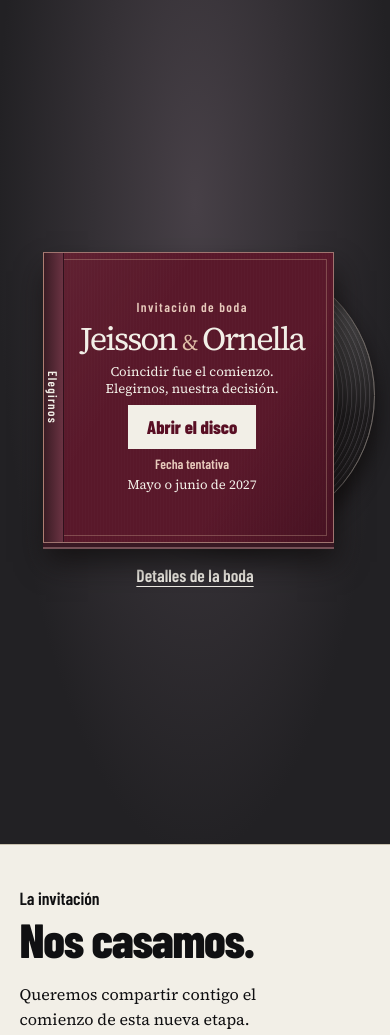
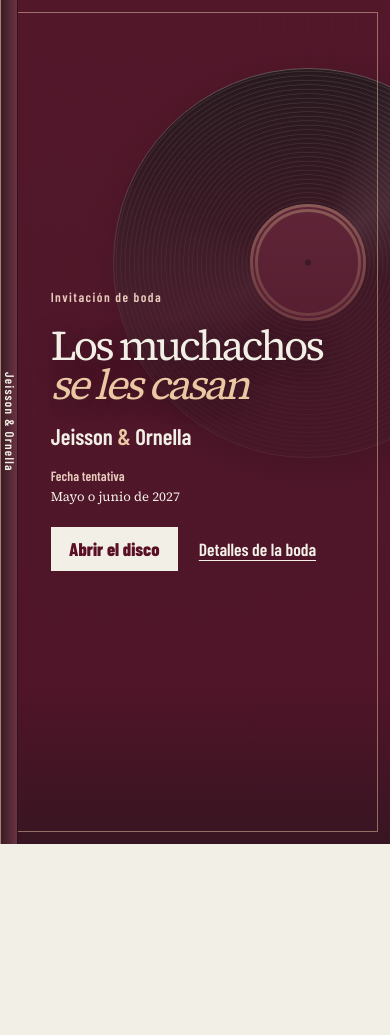
Before and after one commit to cataplum1414/elegirnos-2027, a plain HTML site: page index.html in a window 390 px wide. Shown: the top 1035 px of the page. After the commit the page ends 844 px from the top, so only its background shows below. Drawn offline with Linux system fonts and the light colour scheme.

Commit message:
feat: convierte la invitación en portada, cancionero y contraportada

```diff
--- a/index.html
+++ b/index.html
@@ -6,22 +6,24 @@
     <meta name="theme-color" content="#101012">
     <meta name="robots" content="noindex, nofollow">
     <meta name="description" content="Invitación de boda de Jeisson y Ornella.">
-    <title>Jeisson &amp; Ornella | Invitación de boda</title>
+    <title>Los muchachos se les casan | Jeisson &amp; Ornella</title>
     <script>
       const invitation = document.documentElement;
       const localPreview = ["localhost", "127.0.0.1", "[::1]"].includes(location.hostname)
         && new URLSearchParams(location.search).has("previa");
       if (localPreview || invitation.dataset.invitationEdition === "private") {
         invitation.dataset.weddingMedia = "";
-        if (!location.hash) {
-          invitation.dataset.introPending = "";
-          setTimeout(() => invitation.removeAttribute("data-intro-pending"), 6000);
-        }
       }
     </script>
     <link rel="icon" type="image/svg+xml" href="./favicon.svg">
     <link rel="stylesheet" href="./styles.css">
     <script type="module" src="./src/main.js"></script>
+    <noscript>
+      <style>
+        #celebracion[hidden] { display: block !important; }
+        .cover__entry, .back-cover__nav a[href="#historia"] { display: none; }
+      </style>
+    </noscript>
   </head>
   <body>
     <a class="skip-link" href="#contenido">Saltar al contenido</a>
@@ -45,27 +47,27 @@
           <div class="cover__object">
             <span class="cover__record" aria-hidden="true"></span>
             <div class="cover__copy">
-              <span class="cover__spine" aria-hidden="true">Elegirnos</span>
+              <span class="cover__spine" aria-hidden="true">Jeisson &amp; Ornella</span>
               <p class="cover__edition">Invitación de boda</p>
-              <h1 class="cover__title" id="cover-title">Jeisson <span>&amp;</span> Ornella</h1>
-              <p class="cover__dedication">Coincidir fue el comienzo.<br>Elegirnos, nuestra decisión.</p>
+              <h1 class="cover__title" id="cover-title">Los muchachos <span>se les casan</span></h1>
+              <p class="cover__duo">Jeisson <span>&amp;</span> Ornella</p>
+              <p class="cover__date"><span>Fecha tentativa</span> Mayo o junio de 2027</p>
+              <div class="cover__actions">
                 <a class="cover__entry" href="#historia" aria-controls="historia">Abrir el disco</a>
-              <p class="cover__date"><span>Fecha tentativa</span> Mayo o junio de 2027</p>
+                <a class="cover__album-link" href="#celebracion">Detalles de la boda</a>
               </div>
             </div>
-          <div class="cover__actions">
-            <a class="cover__album-link" href="#celebracion">Detalles de la boda</a>
           </div>
         </section>
 
-        <section class="album-section" id="historia" aria-labelledby="album-title">
+        <section class="album-section" id="historia" aria-labelledby="album-title" hidden>
           <div class="album-tools">
             <a href="#portada" id="close-album">Cerrar disco</a>
             <a href="#celebracion">Detalles de la boda</a>
           </div>
           <div class="album-layout">
             <div class="listening-station">
-              <p class="record-label">Elegirnos <span>Jeisson &amp; Ornella</span></p>
+              <p class="record-label">Los muchachos se les casan <span>Jeisson &amp; Ornella</span></p>
               <div class="turntable" id="turntable" aria-hidden="true">
                 <div class="turntable__plate">
                   <div class="turntable__disc">
@@ -98,22 +100,26 @@
                 <a class="chapter-control chapter-control--next" id="chapter-next" href="#capitulo-2" hidden>
                   Página siguiente <span aria-hidden="true">→</span>
                 </a>
+                <a class="chapter-control chapter-control--next" id="chapter-back-cover" href="#celebracion" hidden>
+                  Dar vuelta al disco <span aria-hidden="true">↻</span>
+                </a>
               </nav>
             </div>
-            <div class="album-flap" aria-hidden="true"><span>Elegirnos</span></div>
+            <div class="album-flap" aria-hidden="true"><span>Los muchachos se les casan</span></div>
           </div>
 
-          <noscript>
-            <p class="noscript-note">El recorrido de capítulos necesita JavaScript. La fecha y la información de la celebración están disponibles a continuación.</p>
-          </noscript>
         </section>
-      </div>
 
-      <section class="celebration-section section-wrap" id="celebracion" aria-labelledby="celebration-title">
+        <section class="back-cover" id="celebracion" aria-labelledby="celebration-title" hidden>
+          <nav class="album-tools back-cover__nav" aria-label="Navegación del disco">
+            <a href="#historia">Volver al cancionero</a>
+            <a href="#portada">Volver a la portada</a>
+          </nav>
+          <div class="celebration-section section-wrap">
               <div class="section-heading">
                 <div>
-            <p class="section-kicker">La invitación</p>
-            <h2 id="celebration-title">Nos casamos.</h2>
+                  <p class="section-kicker">Contraportada</p>
+                  <h2 id="celebration-title" tabindex="-1">Nos casamos.</h2>
                 </div>
                 <p class="section-heading__note">Queremos compartir contigo el comienzo de esta nueva etapa.</p>
               </div>
@@ -140,7 +146,7 @@
                 <h3 id="attendance-title">Confirmación de asistencia</h3>
                 <p>Se habilitará cuando tengamos los detalles definitivos.</p>
               </div>
-      </section>
+          </div>
 
           <section class="gifts-section section-wrap" id="regalos" aria-labelledby="gifts-title">
             <div class="section-heading">
@@ -157,7 +163,6 @@
               <p class="event-note">La lluvia de sobres es opcional. Compartiremos las opciones cuando estén definidas.</p>
             </div>
           </section>
-    </main>
 
           <footer class="site-footer">
             <a class="footer-mark" href="#portada">Jeisson <span>&amp;</span> Ornella</a>
@@ -169,7 +174,9 @@
               <summary>Créditos de imágenes</summary>
               <p><a href="https://commons.wikimedia.org/wiki/File:Lluvia_en_el_Centro_Internacional_de_Bogot%C3%A1_por_la_noche.JPG">Bogotá, Peter Angritt</a> · <a href="https://creativecommons.org/licenses/by-sa/4.0/">CC BY-SA 4.0</a>. Recorte en pantalla.</p>
             </details>
-      <a class="footer-top" href="#portada">Volver a la portada <span aria-hidden="true">↑</span></a>
           </footer>
+        </section>
+      </div>
+    </main>
   </body>
 </html>
--- a/src/album.js
+++ b/src/album.js
@@ -81,16 +81,20 @@ const createIndexLink = (chapter, index) => {
 export const mountAlbum = ({ onChapter, onOpen, tracks = {} }) => {
   const cover = document.getElementById("portada");
   const album = document.getElementById("historia");
+  const back = document.getElementById("celebracion");
   const coverLink = cover?.querySelector(".cover__entry");
   const stage = cover?.closest(".record-edition");
   const albumTitle = document.getElementById("album-title");
+  const backTitle = document.getElementById("celebration-title");
   const index = document.getElementById("chapter-index");
   const container = document.getElementById("chapters");
   const status = document.getElementById("chapter-status");
   const previous = document.getElementById("chapter-previous");
   const next = document.getElementById("chapter-next");
+  const turn = document.getElementById("chapter-back-cover");
 
-  if (!coverLink || !stage || !album || !albumTitle || !index || !container || !status || !previous || !next) return;
+  if (!coverLink || !stage || !album || !albumTitle || !back || !backTitle ||
+      !index || !container || !status || !previous || !next || !turn) return;
 
   const links = chapters.map(createIndexLink);
   const cards = chapters.map((chapter, cardIndex) => createChapter(chapter, cardIndex, tracks));
@@ -98,19 +102,21 @@ export const mountAlbum = ({ onChapter, onOpen, tracks = {} }) => {
   container.append(...cards);
 
   let activeIndex = -1;
-  let open = null;
+  let view = null;
+  const panels = { cover, album, back };
+  const entryPoints = { cover: coverLink, album: albumTitle, back: backTitle };
 
-  const setOpen = (value, { animate = false, focus = false } = {}) => {
-    if (value !== open) {
-      open = value;
-      cover.hidden = open;
-      album.hidden = !open;
-      coverLink.setAttribute("aria-expanded", String(open));
-      album.classList.toggle("is-unfolding", open && animate);
-      onOpen(open);
+  const show = (nextView, { focus = false, byGesture = false } = {}) => {
+    if (nextView !== view) {
+      view = nextView;
+      for (const [name, panel] of Object.entries(panels)) panel.hidden = name !== view;
+      coverLink.setAttribute("aria-expanded", String(view === "album"));
+      album.classList.toggle("is-unfolding", view === "album" && focus);
+      back.classList.toggle("is-turning", view === "back" && focus);
+      onOpen(view === "album", { byGesture });
     }
     if (focus) {
-      (open ? albumTitle : coverLink).focus({ preventScroll: true });
+      entryPoints[view].focus({ preventScroll: true });
       stage.scrollIntoView({ block: "start", behavior: "instant" });
     }
   };
@@ -152,6 +158,7 @@ export const mountAlbum = ({ onChapter, onOpen, tracks = {} }) => {
     previous.hidden = activeIndex === 0;
     next.href = `#capitulo-${Math.min(chapters.length, activeIndex + 2)}`;
     next.hidden = activeIndex === chapters.length - 1;
+    turn.hidden = !next.hidden;
 
     if (updateHash) history.pushState(null, "", `#capitulo-${activeIndex + 1}`);
     onChapter(chapter, activeIndex + 1);
@@ -166,7 +173,7 @@ export const mountAlbum = ({ onChapter, onOpen, tracks = {} }) => {
     event.preventDefault();
     activate(requestedIndex, { updateHash: true });
     cards[activeIndex].querySelector("h3").focus({ preventScroll: true });
-    if (index.contains(link)) status.scrollIntoView({ block: "start" });
+    status.scrollIntoView({ block: index.contains(link) ? "start" : "nearest" });
   };
 
   index.addEventListener("click", navigateFromLink);
@@ -195,28 +202,34 @@ export const mountAlbum = ({ onChapter, onOpen, tracks = {} }) => {
     const requestedIndex = Number(match?.[1]) - 1;
     if (Number.isInteger(requestedIndex) && requestedIndex >= 0 && requestedIndex < chapters.length) {
       activate(requestedIndex, { animate: false });
-      setOpen(true);
+      show("album");
     } else if (hash === "#historia") {
-      const savedPage = history.state?.albumPage ?? 0;
-      activate(savedPage, { animate: false });
-      setOpen(true);
-    } else if (!hash || hash === "#portada" || open === null) {
-      setOpen(false);
+      const savedPage = history.state?.albumPage;
+      activate(Number.isInteger(savedPage) ? savedPage : 0, { animate: false });
+      show("album");
+    } else if (["#celebracion", "#asistencia", "#regalos"].includes(hash)) {
+      show("back");
+    } else if (!hash || hash === "#portada" || view === null) {
+      show("cover");
     }
   };
 
   document.addEventListener("click", event => {
     if (event.defaultPrevented || event.button !== 0 || event.metaKey || event.ctrlKey || event.altKey || event.shiftKey) return;
-    const link = event.target.closest('a[href="#historia"], a[href="#portada"]');
+    const link = event.target.closest('a[href="#historia"], a[href="#portada"], a[href="#celebracion"]');
     if (!link) return;
-    const opening = link.hash === "#historia";
     event.preventDefault();
     if (location.hash !== link.hash) history.pushState({ albumPage: activeIndex }, "", link.hash);
-    setOpen(opening, { animate: opening, focus: true });
+    const destination = { "#historia": "album", "#portada": "cover", "#celebracion": "back" }[link.hash];
+    show(destination, { focus: true, byGesture: true });
   });
 
   activate(0, { animate: false });
   openHash();
-  if (open) requestAnimationFrame(() => stage.scrollIntoView({ block: "start", behavior: "instant" }));
+  if (view !== "cover") requestAnimationFrame(() => {
+    const target = back.querySelector(location.hash === "#regalos" ? "#regalos" : "#asistencia");
+    const scrollTarget = ["#regalos", "#asistencia"].includes(location.hash) ? target : stage;
+    scrollTarget.scrollIntoView({ block: "start", behavior: "instant" });
+  });
   window.addEventListener("hashchange", openHash);
 };
--- a/src/deck.js
+++ b/src/deck.js
@@ -14,6 +14,7 @@ export const mountDeck = (tracks = {}, audio = new Audio()) => {
   let enabled = false;
   let intro = false;
   let bookOpen = false;
+  let openedWithGesture = false;
   let playing = false;
   let attempt = 0;
 
@@ -67,9 +68,13 @@ export const mountDeck = (tracks = {}, audio = new Audio()) => {
     if (!intro && bookOpen) loadSelected();
   };
 
-  const setBookOpen = value => {
+  const setBookOpen = (value, { byGesture = false } = {}) => {
     if (bookOpen === value) return;
     bookOpen = value;
+    if (bookOpen && byGesture && !openedWithGesture) {
+      openedWithGesture = true;
+      enabled = true;
+    }
     if (!intro && !controls.hidden) loadSelected();
   };
 
--- a/src/main.js
+++ b/src/main.js
@@ -4,7 +4,6 @@ import { mountDeck } from "./deck.js";
 
 const invitation = document.documentElement;
 const hasMedia = invitation.hasAttribute("data-wedding-media");
-const initialIntro = hasMedia && !location.hash;
 const preview = hasMedia
   ? await import("../private-preview/preview.js").catch(() => null)
   : null;
@@ -14,5 +13,4 @@ const audio = new Audio();
 const deck = mountDeck(preview?.tracks, audio);
 mountAlbum({ onChapter: deck.select, onOpen: deck.setBookOpen, tracks: preview?.tracks });
 mountReadingProgress();
-if (preview) preview.mount({ audio, deck, initialIntro });
-else invitation.removeAttribute("data-intro-pending");
+if (preview) preview.mount({ audio, deck });
--- a/styles.css
+++ b/styles.css
@@ -38,8 +38,6 @@
 [hidden] { display: none !important; }
 html { scroll-behavior: smooth; }
 body { margin: 0; }
-html[data-intro-pending] { background: #151321; }
-html[data-intro-pending] body > :not(dialog[open]) { visibility: hidden; }
 img { display: block; max-width: 100%; }
 a { color: inherit; }
 button, summary { cursor: pointer; }
@@ -65,46 +63,43 @@ h1, h2, h3 { margin: 0; font: 800 1em/0.94 var(--display); }
 
 .record-edition {
   position: relative;
-  display: grid;
-  place-items: center;
   min-height: 100svh;
   overflow: clip;
-  background: radial-gradient(ellipse at 50% 24%, #474047, #222124 72%);
+  background: #2c272c;
 }
 .cover {
-  display: grid;
-  place-items: center;
-  width: 100%;
-  gap: clamp(0.65rem, 2.5vw, 1.25rem);
-  padding: clamp(1.7rem, 4.75vw, 4.2rem) var(--gutter) 1.4rem;
+  display: flex;
+  min-height: 100svh;
   color: var(--paper);
 }
 .cover__object {
   position: relative;
   isolation: isolate;
-  width: min(83%, 30rem);
-  margin-inline-end: min(7vw, 4.5rem);
+  display: grid;
+  flex: 1;
+  min-width: 0;
+  overflow: hidden;
+  background: repeating-linear-gradient(90deg, #ffffff03 0 1px, transparent 1px 3px), #58172b;
 }
 .cover__record {
   position: absolute;
-  z-index: -1;
-  top: 2%;
-  left: 22%;
-  width: 95%;
+  inset: 50% max(-13vw, -10rem) auto auto;
+  width: min(78vw, 94svh);
   aspect-ratio: 1;
+  translate: 0 -50%;
   border-radius: 50%;
   border: 1px solid #726b66;
   background:
     conic-gradient(from 20deg, transparent, #eee3 33deg, transparent 80deg, transparent 190deg, #eee2 225deg, transparent 275deg),
     repeating-radial-gradient(circle, #1c1a1b 0 2px, #383538 2.5px 3px, #211e20 3.5px 4.5px);
-  box-shadow: 3px 13px 18px #100e0ecb;
+  box-shadow: 8px 18px 30px #100e0eca;
 }
 .cover__record::after {
   position: absolute;
   inset: 35%;
   border-radius: 50%;
-  color: var(--paper);
-  background: #a58873;
+  border: 8px double #d6ad8c;
+  background: radial-gradient(circle, #222124 4%, #79364a 5%);
   content: "";
 }
 .cover__copy {
@@ -112,28 +107,21 @@ h1, h2, h3 { margin: 0; font: 800 1em/0.94 var(--display); }
   display: flex;
   flex-direction: column;
   justify-content: center;
-  align-items: center;
-  gap: clamp(0.45rem, 1vw, 0.92rem);
-  min-height: 100%;
-  aspect-ratio: 1;
-  padding: clamp(0.8rem, 3.2vw, 2.7rem) clamp(0.85rem, 3vw, 2rem) clamp(0.8rem, 3.2vw, 2.7rem) clamp(1.4rem, 4vw, 3rem);
-  border: 1px solid #9f746f;
-  border-left: 0;
-  outline: 1px solid #e0bfa34d;
-  outline-offset: -8px;
+  align-items: flex-start;
+  gap: clamp(0.55rem, 2.4svh, 1.6rem);
+  padding: clamp(2.3rem, 10svh, 7rem) clamp(1.5rem, 7vw, 9rem) clamp(2rem, 8svh, 7rem) clamp(2.4rem, 13vw, 15rem);
+  outline: 1px solid #e0bfa386;
+  outline-offset: -0.85rem;
   background:
-    linear-gradient(120deg, #f6e2d00d, transparent 34% 69%, #2b091669),
-    repeating-linear-gradient(90deg, #ffffff03 0 1px, transparent 1px 3px),
-    #59182a;
-  box-shadow: 0 4px #381823, 0 6px #765157, 3px 19px 27px #100e0ecb;
-  text-align: center;
+    linear-gradient(90deg, #391323 0%, #58172bea 34%, #58172b62 68%, #2b091621),
+    repeating-linear-gradient(90deg, #ffffff03 0 1px, transparent 1px 3px);
 }
 .cover__spine {
   position: absolute;
   inset: 0 auto 0 0;
   display: grid;
   place-content: center;
-  padding: 0.2rem;
+  width: clamp(1.15rem, 2.8vw, 2.7rem);
   border-left: 1px solid #ae7e72;
   border-right: 1px solid #30111c;
   background: linear-gradient(90deg, #3a1c24, #6b3343);
@@ -147,19 +135,21 @@ h1, h2, h3 { margin: 0; font: 800 1em/0.94 var(--display); }
 .cover .cover__edition { color: #e7cabc; font-size: clamp(0.82rem, 2vw, 1.06rem); }
 .cover__title {
   color: var(--paper);
-  font: 400 clamp(2.05rem, 6.15vw, 4.4rem)/0.99 var(--serif);
-  letter-spacing: -0.062em;
-  text-wrap: balance;
+  font: 400 clamp(2.8rem, 8.7vw, 9rem)/0.92 var(--serif);
+  letter-spacing: -0.07em;
+  text-shadow: 0 3px 20px #24111996;
 }
-.cover__title span { color: #dfbfa8; font-size: 0.68em; }
+.cover__title span { display: block; color: #ebc8a4; font-style: italic; }
 .cover__title[tabindex="-1"]:focus { outline: none; }
+.cover__duo { color: var(--paper); font: 600 clamp(1.42rem, 3.1vw, 2.5rem)/1.1 var(--display); }
+.cover__duo span { color: #ebc8a4; }
 .cover__date {
   display: grid;
   gap: 0.12rem;
   font-size: clamp(0.82rem, 1.6vw, 1.05rem);
 }
 .cover__date span { color: #e7cabc; font: 600 0.84rem/1.15 var(--display); }
-.cover__actions { display: flex; flex-wrap: wrap; justify-content: center; gap: 0.1rem 1.3rem; }
+.cover__actions { display: flex; flex-wrap: wrap; gap: 0.3rem 1.3rem; }
 .cover__entry {
   display: inline-flex;
   align-items: center;
@@ -175,19 +165,20 @@ h1, h2, h3 { margin: 0; font: 800 1em/0.94 var(--display); }
 .cover__entry:focus-visible { outline-color: var(--paper); }
 .cover__album-link { display: inline-flex; align-items: center; min-height: 2.75rem; font: 600 1.1rem/1.15 var(--display); text-underline-offset: 0.2em; }
 .cover__actions .scene-replay-entry { color: inherit; }
-.cover__dedication { font-size: clamp(0.82rem, 1.5vw, 1.04rem); line-height: 1.36; }
 
 .section-wrap { padding: clamp(2.7rem, 7vw, 6rem) max(var(--gutter), calc((100% - var(--frame)) / 2)); }
 .section-heading { display: flex; justify-content: space-between; align-items: end; gap: 1.25rem; margin-bottom: 1.7rem; }
 .section-heading h2 { font-size: clamp(3rem, 7vw, 6.6rem); letter-spacing: -0.025em; }
 .section-heading__note { max-width: 34ch; }
 .section-kicker { margin-bottom: 0.5rem; font: 600 1.1rem/1.2 var(--display); }
-.album-section { width: min(100%, 75rem); padding: 0.6rem var(--gutter) clamp(1.8rem, 4vw, 3.25rem); }
+.album-section { display: flex; flex-direction: column; min-height: 100svh; }
 .album-tools { display: flex; flex-wrap: wrap; justify-content: space-between; gap: 0 1rem; color: var(--paper); }
+.album-section > .album-tools, .back-cover__nav { padding-inline: var(--gutter); }
 .album-tools a { display: inline-flex; align-items: center; min-height: 2.75rem; font: 600 1.05rem/1 var(--display); text-underline-offset: 0.25em; }
 .album-layout {
   position: relative;
   display: grid;
+  flex: 1;
   grid-template-columns: minmax(0, 0.96fr) minmax(0, 1.04fr);
   border: 5px solid #59182a;
   background: #59182a;
@@ -198,7 +189,7 @@ h1, h2, h3 { margin: 0; font: 800 1em/0.94 var(--display); }
 .listening-station {
   display: flex;
   flex-direction: column;
-  justify-content: start;
+  justify-content: center;
   padding: clamp(0.7rem, 2vw, 1.35rem) clamp(0.7rem, 3vw, 1.9rem);
   color: var(--paper);
   background: linear-gradient(90deg, #2c272c 90%, #1a151b);
@@ -225,7 +216,9 @@ h1, h2, h3 { margin: 0; font: 800 1em/0.94 var(--display); }
   background: linear-gradient(115deg, #713749, #59182a 38%, #3b1525);
   outline: 1px solid #d5ae9866;
   outline-offset: -8px;
+  padding: 1rem;
   font: 400 clamp(2.2rem, 6vw, 5rem)/1 var(--serif);
+  text-align: center;
   transform-origin: left center;
   backface-visibility: hidden;
   pointer-events: none;
@@ -413,9 +406,16 @@ h1, h2, h3 { margin: 0; font: 800 1em/0.94 var(--display); }
 .chapter-control { display: inline-flex; gap: 0.4rem; align-items: center; min-height: 2.75rem; font: 800 1.05rem/1.15 var(--display); text-decoration: none; }
 .chapter-control:hover { text-decoration: underline; text-underline-offset: 0.23em; }
 .chapter-control--next { margin-inline-start: auto; }
-.noscript-note { margin-top: 1.25rem; }
 
-.celebration-section { border-top: 1px solid var(--edge); }
+.back-cover { min-height: 100svh; background: var(--wine); }
+.back-cover.is-turning { animation: turn-back-cover 480ms ease-out both; }
+@keyframes turn-back-cover { from { transform: perspective(1200px) rotateY(-8deg); opacity: 0.64; } }
+.back-cover__nav { background: #2c2429; }
+.celebration-section {
+  border-block: 4px double #dbc0a37a;
+  background: linear-gradient(94deg, #e5d7bd, var(--paper) 8%, var(--paper) 97%, #e5d7bd);
+}
+.celebration-section h2:focus { outline: none; }
 .event-details { display: grid; grid-template-columns: repeat(4, 1fr); gap: 1px; margin: 0; background: var(--edge); border: 1px solid var(--edge); }
 .event-details > div { padding: 1rem; background: var(--paper); }
 .event-details dt { font: 600 1.05rem/1.1 var(--display); }
@@ -427,15 +427,16 @@ h1, h2, h3 { margin: 0; font: 800 1em/0.94 var(--display); }
 .gifts-copy p + p { margin-top: 0.9rem; }
 .gifts-copy__aside { border-left: 1px solid var(--paper); padding-left: 0.85rem; }
 .site-footer { display: flex; flex-wrap: wrap; justify-content: space-between; gap: 1rem 2rem; padding: 1.25rem var(--gutter); background: var(--ink); color: var(--paper); }
-.footer-mark, .footer-nav, .photo-credits summary, .footer-top { font: 600 1.1rem/1.15 var(--display); }
+.footer-mark, .footer-nav, .photo-credits summary { font: 600 1.1rem/1.15 var(--display); }
 .footer-nav { display: flex; flex-wrap: wrap; gap: 0.5rem 1rem; }
 .site-footer a:hover { text-decoration: underline; text-underline-offset: 0.23em; }
 .photo-credits p { margin-top: 0.35rem; font-size: 0.85rem; }
 
-@media (max-width: 760px) {
-  .cover__object { margin-inline-end: 3.5vw; }
-  .cover__record { left: 19%; }
-  .album-layout { grid-template-columns: 1fr; }
+@media (max-width: 760px), (max-aspect-ratio: 4/5) {
+  .cover__record { inset: 8% auto auto 29%; width: max(100vw, 46svh); translate: none; }
+  .cover__copy { background: linear-gradient(180deg, #30142024, #4d1729bf 36%, #4f1428 82%, #381522); }
+  .cover__title { font-size: clamp(2.55rem, 10.8vw, 8rem); }
+  .album-layout { grid-template-columns: 1fr; grid-template-rows: auto minmax(min-content, 1fr); }
   .listening-station { display: grid; grid-template-columns: minmax(0, 0.9fr) minmax(0, 1.1fr); align-items: start; gap: 0.3rem 0.62rem; }
   .record-label, .deck-controls { grid-column: 1 / -1; }
   .turntable { grid-row: 2; }
@@ -464,6 +465,6 @@ h1, h2, h3 { margin: 0; font: 800 1em/0.94 var(--display); }
 
 @media (prefers-reduced-motion: reduce) {
   html { scroll-behavior: auto; }
-  .chapter-card.is-entering, .turntable__disc, .album-section.is-unfolding .album-flap { animation: none; }
+  .chapter-card.is-entering, .turntable__disc, .album-section.is-unfolding .album-flap, .back-cover.is-turning { animation: none; }
   .turntable__arm { transition: none; }
 }
```
Also changed, not shown: 1 other file. Lines whose indentation alone changed are shown as unchanged.
